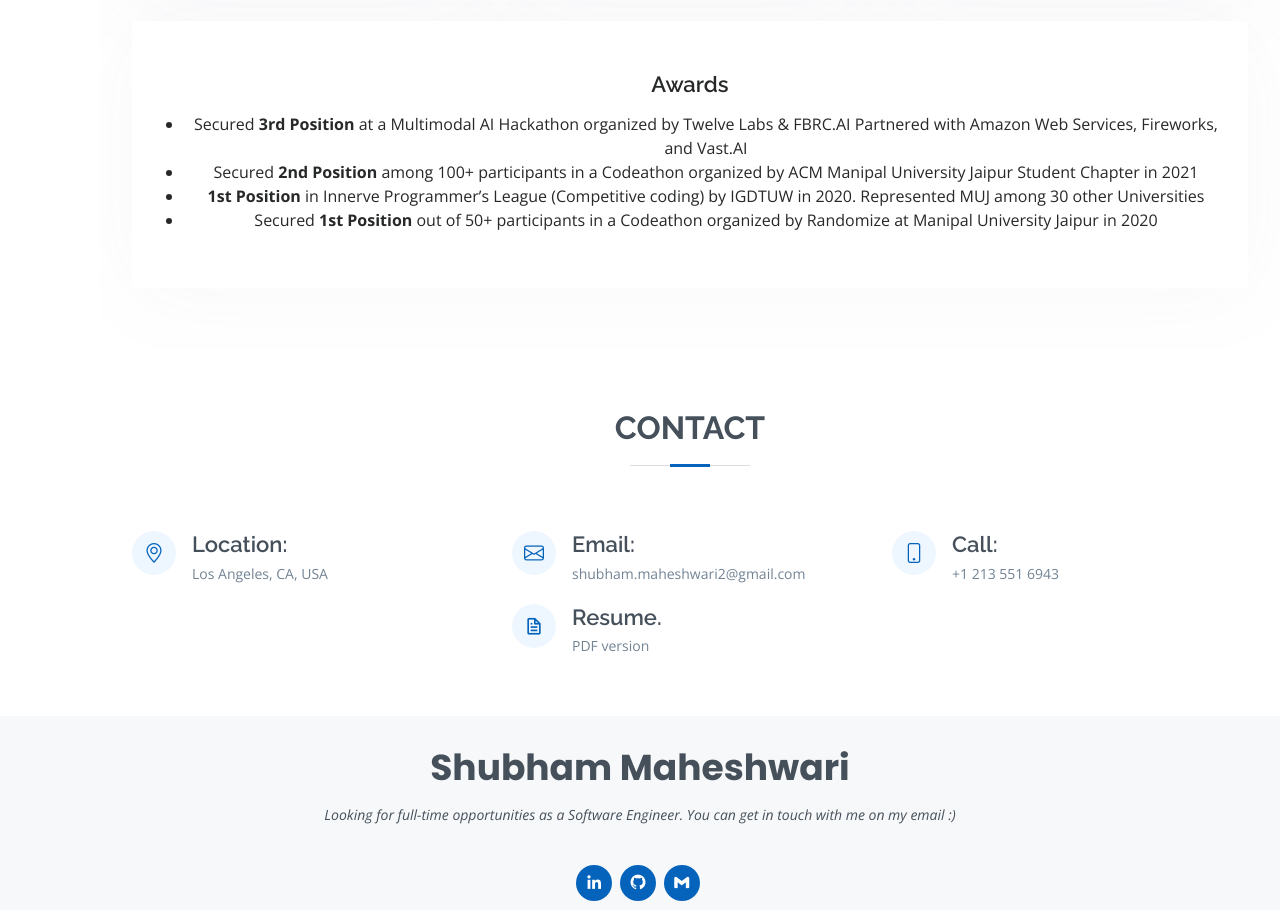
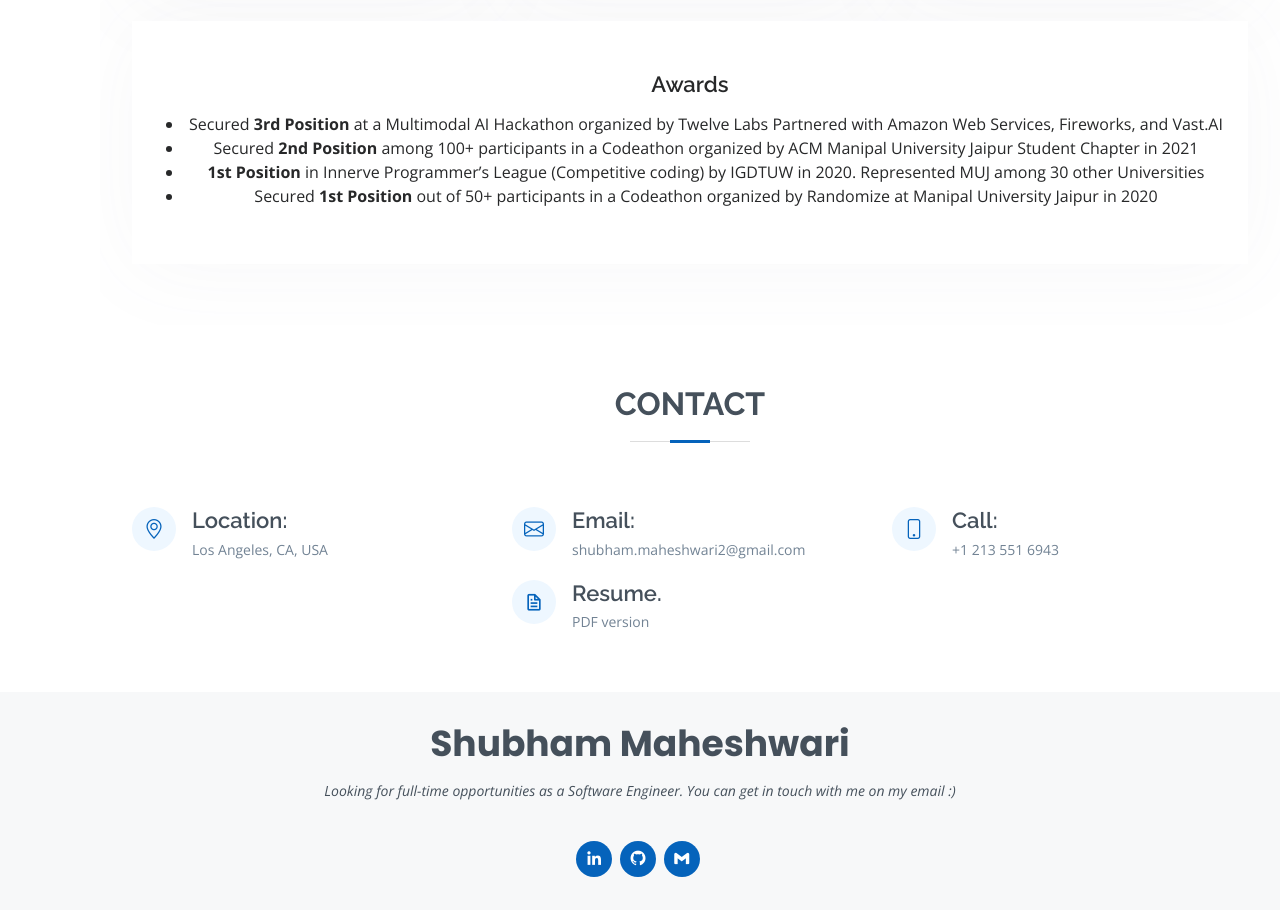
Before and after one commit to shubhamm2712/shubhamm2712.github.io, a plain HTML site: page index.html in a window 1280 px wide. Shown: the part 5315-6225 px from the top of the page. Drawn offline with nearby package versions, Linux system fonts and the light colour scheme; a script that the page names is missing.

Commit message:
Small change

```diff
--- a/index.html
+++ b/index.html
@@ -660,7 +660,7 @@
               <h4>Awards</h4>
               <p>
                 <ul>
-                  <li>Secured <b>3rd Position</b> at a Multimodal AI Hackathon organized by Twelve Labs & FBRC.AI Partnered with Amazon Web Services, Fireworks, and Vast.AI</li>
+                  <li>Secured <b>3rd Position</b> at a Multimodal AI Hackathon organized by Twelve Labs Partnered with Amazon Web Services, Fireworks, and Vast.AI</li>
                   <li>Secured <b>2nd Position</b> among 100+ participants in a Codeathon organized by ACM Manipal University Jaipur Student Chapter in 2021</li>
                   <li><b>1st Position</b> in Innerve Programmer’s League (Competitive coding) by IGDTUW in 2020. Represented MUJ among 30 other Universities</li>
                   <li>Secured <b>1st Position</b> out of 50+ participants in a Codeathon organized by Randomize at Manipal University Jaipur in 2020</li>
```
